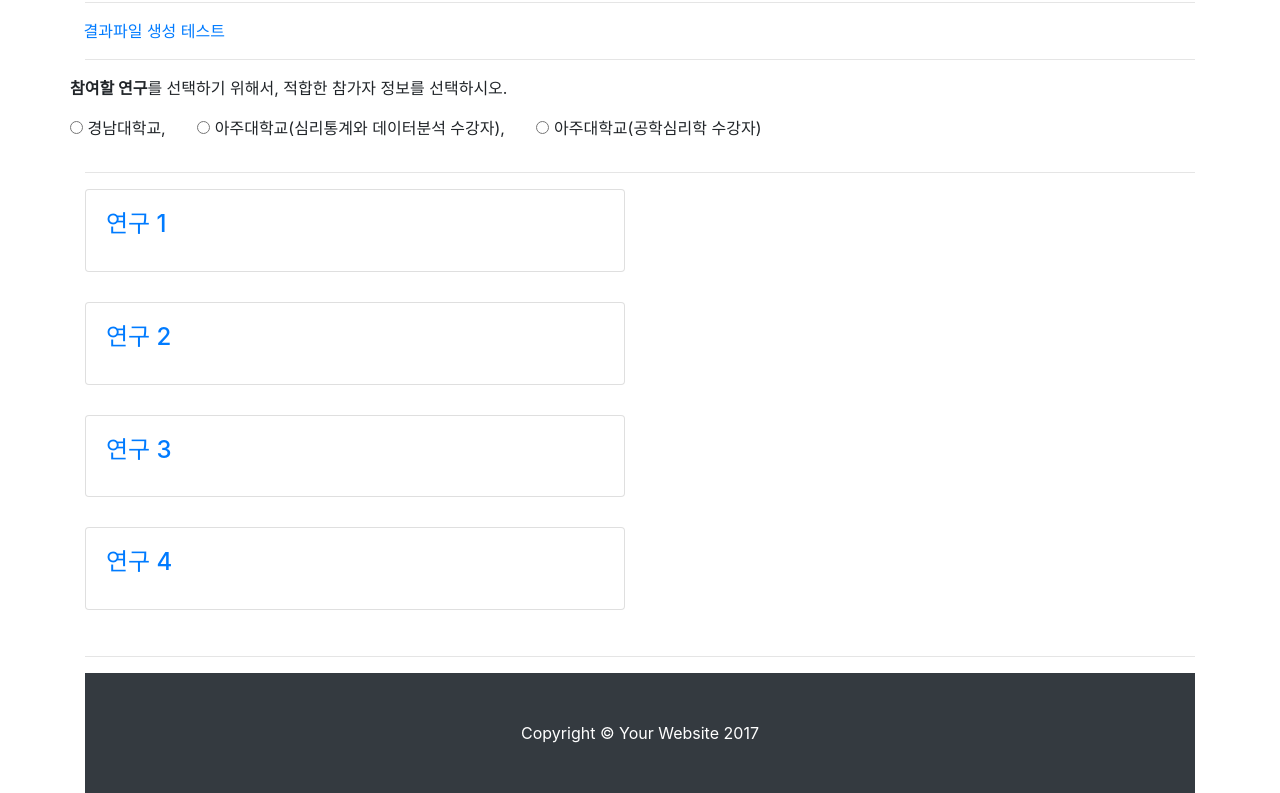
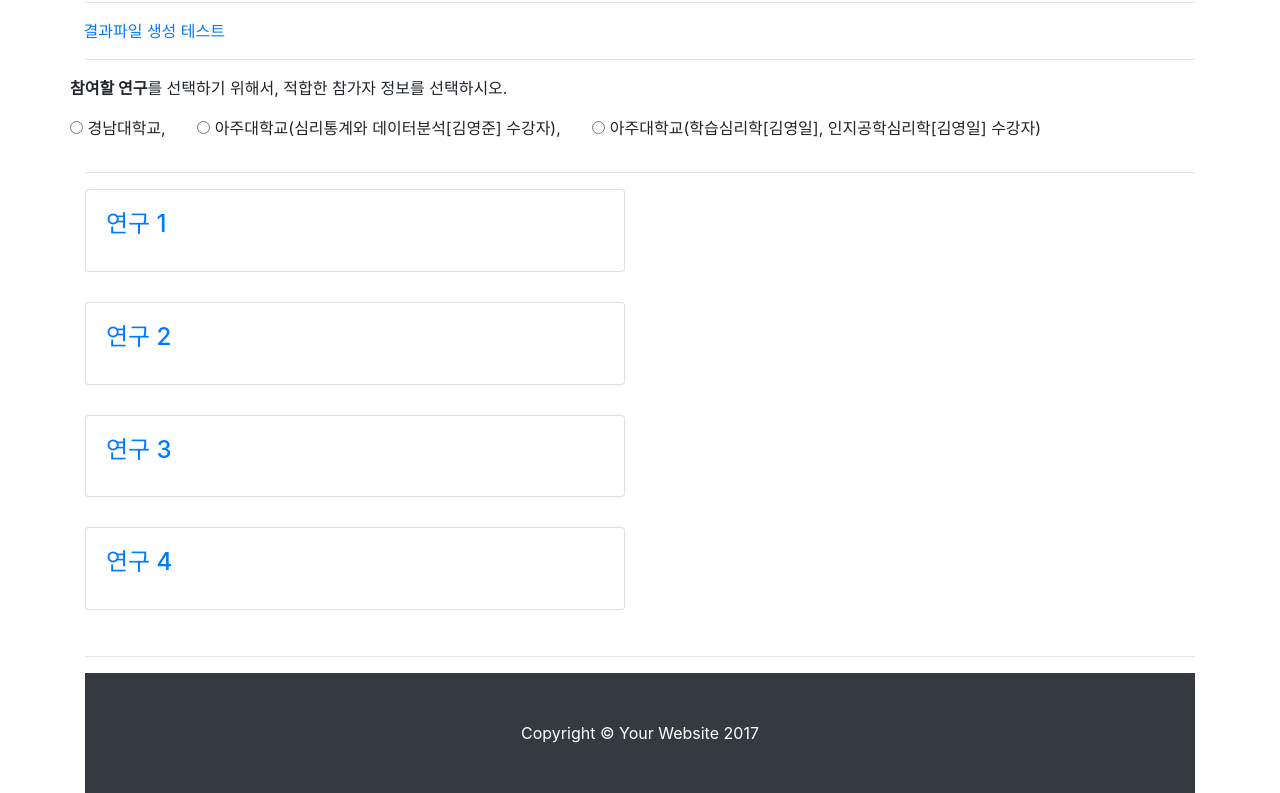
Before and after one commit to arete0/experiment, a plain HTML site: page lists.html in a window 1280 px wide. Shown: the part 150-943 px from the top of the page. Drawn offline with nearby package versions, Linux system fonts and the light colour scheme.

Commit message:
Add files via upload

```diff
--- a/lists.html
+++ b/lists.html
@@ -146,9 +146,9 @@
       <div class="row">
         <p><input type="radio" id="aaa" name="abcd" value="00" onchange="setDisplay()"> 경남대학교, </p>
         <p>&nbsp&nbsp&nbsp&nbsp&nbsp&nbsp&nbsp</p>
-        <p><input type="radio" id="bbb" name="abcd" value="10" onchange="setDisplay()"> 아주대학교(심리통계와 데이터분석 수강자),</p>
+        <p><input type="radio" id="bbb" name="abcd" value="10" onchange="setDisplay()"> 아주대학교(심리통계와 데이터분석[김영준] 수강자),</p>
         <p>&nbsp&nbsp&nbsp&nbsp&nbsp&nbsp&nbsp</p>
-        <p><input type="radio" id="ccc" name="abcd" value="20" onchange="setDisplay()"> 아주대학교(공학심리학 수강자)</p>
+        <p><input type="radio" id="ccc" name="abcd" value="20" onchange="setDisplay()"> 아주대학교(학습심리학[김영일], 인지공학심리학[김영일] 수강자)</p>
         <p>&nbsp&nbsp&nbsp&nbsp&nbsp&nbsp&nbsp</p>
       </div>
       <hr>
```
